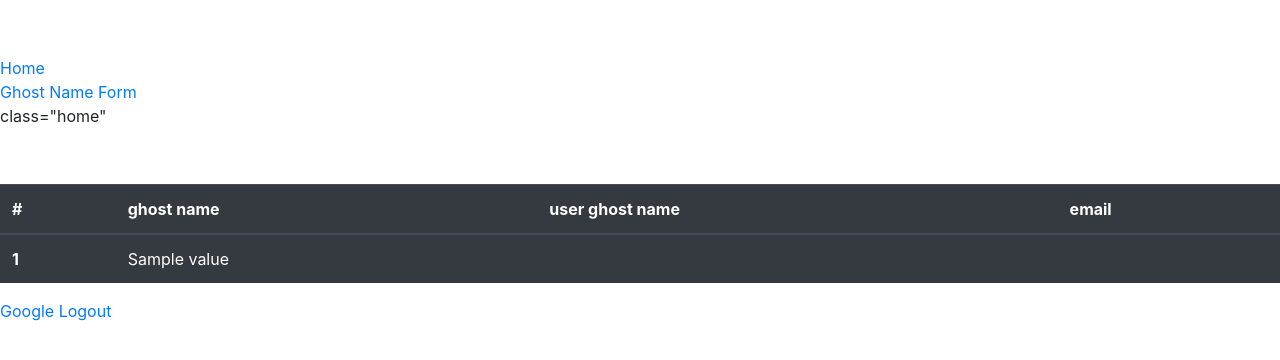
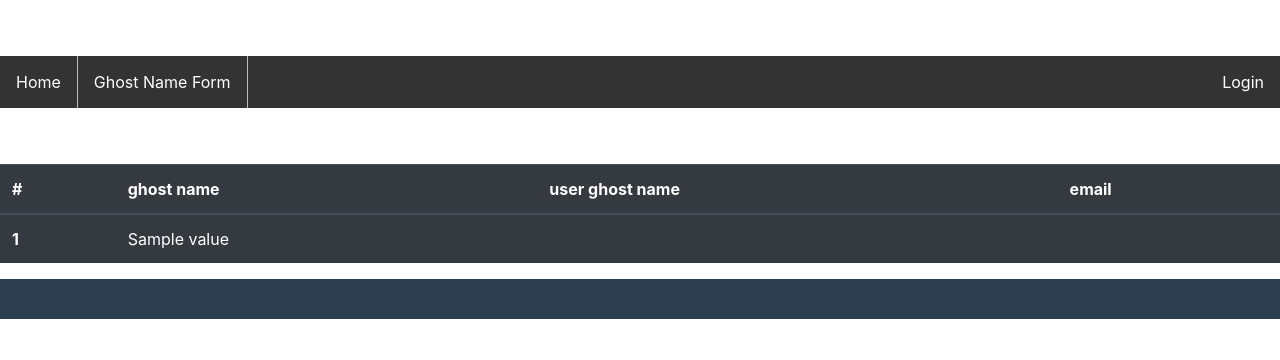
Before and after one commit to guohaolee/ghost_name_picker, a Flask app: template templates/home.html in a window 1280 px wide. Shown: the top 360 px of the page. Run offline with Flask 2, Linux system fonts and the light colour scheme; the template is opened without the code that fills it: most values are stand-ins (such as "Sample title", 1, 10 or a date in 2020); some libraries are stand-ins or nearby versions.

Commit message:
nav bar fixes & use onv variables

```diff
--- a/lib/google_auth.py
+++ b/lib/google_auth.py
@@ -12,13 +12,14 @@ import googleapiclient.discovery
 from lib.db.user import User
 from lib.db.ghost_record import GhostRecord
 
-ACCESS_TOKEN_URI = 'https://www.googleapis.com/oauth2/v4/token'
-AUTHORIZATION_URL = 'https://accounts.google.com/o/oauth2/v2/auth?access_type=offline&prompt=consent'
+ACCESS_TOKEN_URI = os.environ.get("ACCESS_TOKEN_URI")
+AUTHORIZATION_URL = os.environ.get("AUTHORIZATION_URL")
 
-AUTHORIZATION_SCOPE ='openid email profile'
+AUTHORIZATION_SCOPE = 'openid email profile'
 
-AUTH_REDIRECT_URI = 'https://phq-nz-ghost-name-picker.appspot.com/google/auth'
-BASE_URI = 'https://phq-nz-ghost-name-picker.appspot.com'
+AUTH_REDIRECT_URI = os.environ.get("AUTH_REDIRECT_URI")
+BASE_URI = os.environ.get("BASE_URI")
+
 CLIENT_ID = os.environ.get("GOOGLE_CLIENT_ID", default=False)
 CLIENT_SECRET = os.environ.get("GOOGLE_CLIENT_SECRET", default=False)
 
--- a/main.py
+++ b/main.py
@@ -26,10 +26,14 @@ def home():
 
     if google_auth.is_logged_in():
         message = "Change your phantom name"
+        login = True
+        email = session['user_email']
     else:
         message = "Get a Phantom name"
+        login = False
+        email = None
 
-    return render_template('home.html', record=rec, btn=message)
+    return render_template('home.html', record=rec, btn=message, user_login=login, user_email=email)
 
 @app.route('/ghost_name_form', methods=['GET', 'POST'])
 def ghost_name_form():
@@ -69,6 +73,7 @@ def ghost_name_recommendation():
         ghost_name = request.form['ghost_name']
         user_ghost_name = request.form['ghost_user_name']
 
+        print(ghost_name, "->", user_ghost_name)
         # reset the current used ghostname
         GhostRecord.reset(session['user_email'])
 
--- a/templates/home.html
+++ b/templates/home.html
@@ -3,7 +3,9 @@
 <!DOCTYPE html>
 {% block body %}
 <body>
-    <div>class="home"
+    {% set login = user_login %}
+    {% set email = user_email %}
+    <div class="home">
         <h1 align="center">Welcome to ghost picker name</h1>
         <div>
             <table class="table table-dark">
@@ -13,7 +15,6 @@
                         <th scope="col">ghost name</th>
                         <th scope="col">user ghost name</th>
                         <th scope="col">email</th>
-
                         </tr>
                     </thead>
                     <tbody>
@@ -27,10 +28,8 @@
                         {% endfor %}
                     </tbody>
                     </table>
+            <button></button>
         </div>
-    </div>
-
-        </form>
     </div>
 </body>
 {% endblock %}
--- a/templates/template.html
+++ b/templates/template.html
@@ -6,23 +6,77 @@
     <script src="https://code.jquery.com/jquery-3.3.1.slim.min.js" integrity="sha384-q8i/X+965DzO0rT7abK41JStQIAqVgRVzpbzo5smXKp4YfRvH+8abtTE1Pi6jizo" crossorigin="anonymous"></script>
     <script src="https://cdnjs.cloudflare.com/ajax/libs/popper.js/1.14.7/umd/popper.min.js" integrity="sha384-UO2eT0CpHqdSJQ6hJty5KVphtPhzWj9WO1clHTMGa3JDZwrnQq4sF86dIHNDz0W1" crossorigin="anonymous"></script>
     <script src="https://stackpath.bootstrapcdn.com/bootstrap/4.3.1/js/bootstrap.min.js" integrity="sha384-JjSmVgyd0p3pXB1rRibZUAYoIIy6OrQ6VrjIEaFf/nJGzIxFDsf4x0xIM+B07jRM" crossorigin="anonymous"></script>
+
+    <style>
+            ol {
+              list-style-type: none;
+              margin: 0;
+              padding: 0;
+              overflow: hidden;
+              background-color: #333;
+            }
+
+            li {
+              float: left;
+              border-right:1px solid #bbb;
+            }
+
+            li:last-child {
+              border-right: none;
+            }
+
+            li a {
+              display: block;
+              color: white;
+              text-align: center;
+              padding: 14px 16px;
+              text-decoration: none;
+            }
+
+            li p {
+              display: block;
+              color: white;
+              text-align: center;
+              padding: 14px 16px;
+              text-decoration: none;
+            }
+
+            li a:hover:not(.active) {
+              background-color: #111;
+            }
+
+            .active {
+              background-color: #4CAF50;
+            }
+            </style>
+
     <h1 align="center">Ghost Picker Name</h1>
+
 </head>
 
 <body>
         {% macro nav_link(endpoint, name) %}
-        {% if request.endpoint.endswith(endpoint) %}
-            <li class="active"><a href="{{ url_for(endpoint) }}">{{name}}</a></li>
-        {% else %}
-            <li><a href="{{ url_for(endpoint) }}">{{name}}</a></li>
+            {% if request.endpoint.endswith(endpoint) %}
+                <li><a  href="{{ url_for(endpoint) }}">{{name}}</a></li>
+            {% else %}
+                <li><a  href="{{ url_for(endpoint) }}">{{name}}</a></li>
             {% endif %}
         {% endmacro %}
-        <ul class="nav navbar-nav">
-                {{ nav_link('home', 'Home') }}
-                {{ nav_link('ghost_name_form', 'Ghost Name Form') }}
-              </ul>
+
+        <ol>
+            {{ nav_link('home', 'Home') }}
+            {{ nav_link('ghost_name_form', 'Ghost Name Form') }}
+
+            {% if user_login %}
+                 <li style="float:right"> <a href="/google/logout">Logout</a> </li>
+                 <li style="float:right"> <a href="/">{{user_email}}</a> </li>
+
+            {% else %}
+
+              <li style="float:right"> <a href="/google/login">Login</a> </li>
+            {% endif %}
+        </ol>
         {% block body %}
         {% endblock %}
-        <div><a class="button" href="/google/logout">Google Logout</a></div>
     </body>
 </html>
```
Also changed, not shown: README.md (added), 1 other file.
